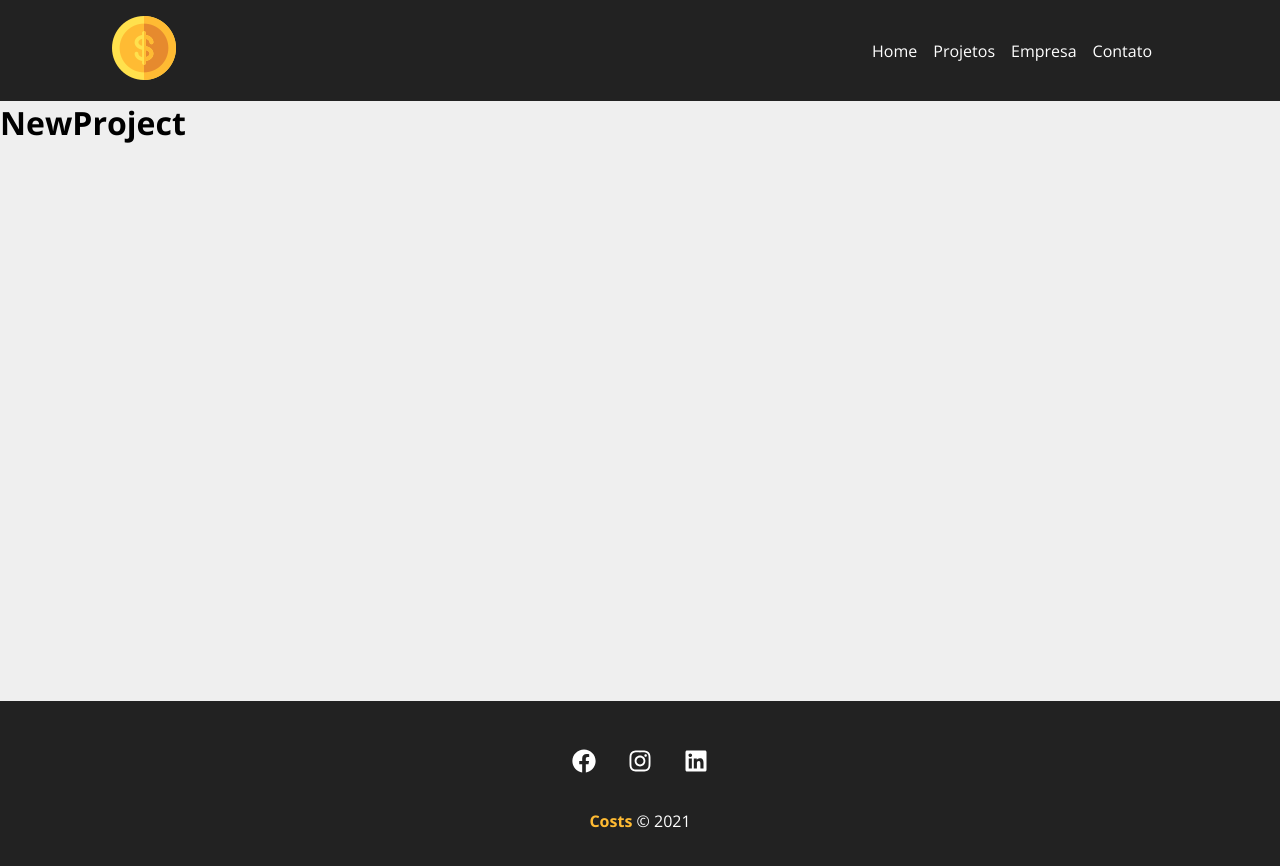
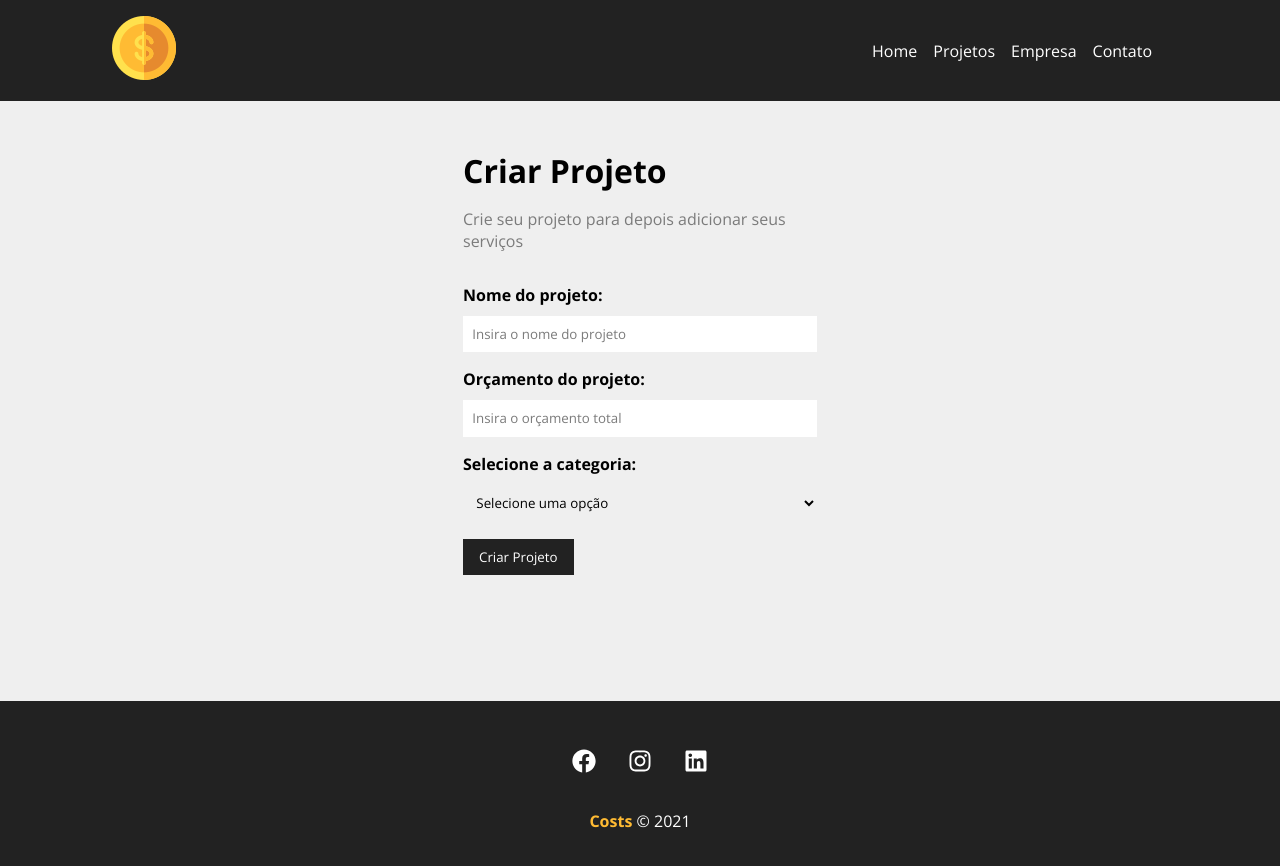
Before and after one commit to Gabriel-Vict0r/Costs-app, a React (Create React App) app: page /newproject in a window 1280 px wide. Shown: the top 866 px of the page. Built offline with nearby package versions, Linux system fonts and the light colour scheme; the HTML template or start-up script is replaced by a standard one.

Commit message:
page from form finished

```diff
--- a/src/App.js
+++ b/src/App.js
@@ -1,8 +1,8 @@
-import { BrowserRouter as Router, Routes, Route, Link } from "react-router-dom";
+import { BrowserRouter as Router, Routes, Route } from "react-router-dom";
 import Company from "./components/pages/Company";
 import Contact from "./components/pages/Contact";
 import Home from "./components/pages/Home/Home";
-import NewProject from "./components/pages/NewProject";
+import NewProject from "./components/pages/NewProject/NewProject";
 import Container from "./components/Layout/Container";
 import NavBar from './components/Layout/NavBar/NavBar'
 import Footer from './components/Layout/Footer/Footer'
--- /dev/null
+++ b/src/components/Form/Input.js
@@ -0,0 +1,17 @@
+import styles from "./Input.module.css";
+const Input = ({ type, text, name, placeholder, handleOnChange, value }) => {
+  return (
+    <div className={styles.form_control}>
+      <label htmlFor={name}>{text}:</label>
+      <input
+        type={type}
+        name={name}
+        id={name}
+        placeholder={placeholder}
+        onChange={handleOnChange}
+        value={value}
+      />
+    </div>
+  );
+};
+export default Input;
--- /dev/null
+++ b/src/components/Form/Input.module.css
@@ -0,0 +1,17 @@
+.form_control {
+  display: flex;
+  flex-direction: column;
+  margin-bottom: 1em;
+}
+.form_control label {
+  margin-bottom: 0.6em;
+  font-weight: bold;
+}
+.form_control input {
+    padding: .7em;
+    border-radius: 0;
+    border: none;
+}
+.form_control input::placeholder {
+    color: #7b7b7b;
+}
--- /dev/null
+++ b/src/components/Form/Select.js
@@ -0,0 +1,14 @@
+import styles from "./Select.module.css";
+const Select = ({ text, name, option, handleOnChange, value }) => {
+  return (
+    <div className={styles.form_control}>
+      <label htmlFor={name}>{text}:</label>
+      <select name={name} id={name}>
+        <option>
+          Selecione uma opção
+        </option>
+      </select>
+    </div>
+  );
+};
+export default Select;
--- /dev/null
+++ b/src/components/Form/Select.module.css
@@ -0,0 +1,14 @@
+.form_control {
+  display: flex;
+  flex-direction: column;
+  margin-bottom: 1em;
+}
+.form_control label {
+  margin-bottom: 0.6em;
+  font-weight: bold;
+}
+.form_control select {
+  padding: 0.7em;
+  border-radius: 0;
+  border: none;
+}
--- /dev/null
+++ b/src/components/Form/SubmitButton.js
@@ -0,0 +1,9 @@
+import styles from "./SubmitButton.module.css";
+const SubmitButton = ({ text }) => {
+  return (
+    <div>
+      <button className={styles.btn}>{text}</button>
+    </div>
+  );
+};
+export default SubmitButton;
--- /dev/null
+++ b/src/components/Form/SubmitButton.module.css
@@ -0,0 +1,13 @@
+.btn {
+  background-color: #222;
+  color: #fff;
+  padding: 0.7em 1.2em;
+  text-decoration: none;
+  transition: 0.5s;
+  cursor: pointer;
+  border: none;
+}
+
+.btn:hover {
+  color: #ffbb33;
+}
--- a/src/components/pages/NewProject.js
+++ /dev/null
@@ -1,8 +0,0 @@
-import React from 'react'
-
-const NewProject = () => {
-  return (
-    <h1>NewProject</h1>
-  )
-}
-export default NewProject;
--- /dev/null
+++ b/src/components/pages/NewProject/NewProject.js
@@ -0,0 +1,14 @@
+import React from "react";
+import ProjectForm from "../../project/Form/ProjectForm";
+import styles from "./NewProject.module.css";
+
+const NewProject = () => {
+  return (
+    <div className={styles.newproject_container}>
+      <h1>Criar Projeto</h1>
+      <p>Crie seu projeto para depois adicionar seus serviços</p>
+      <ProjectForm btnText="Criar Projeto"/>
+    </div>
+  );
+};
+export default NewProject;
--- /dev/null
+++ b/src/components/pages/NewProject/NewProject.module.css
@@ -0,0 +1,11 @@
+.newproject_container {
+    width: 450px;
+    margin: 0 auto;
+    padding: 3em;
+}
+.newproject_container h1 {
+    margin-bottom: 0.5em;
+}
+.newproject_container p {
+    color: #7b7b7b;
+}
--- /dev/null
+++ b/src/components/project/Form/ProjectForm.js
@@ -0,0 +1,16 @@
+import Input from '../../Form/Input';
+import Select from '../../Form/Select';
+import SubmitButton from '../../Form/SubmitButton';
+import styles from './ProjectForm.module.css';
+
+const ProjectForm = ({btnText}) => {
+  return (
+    <form className={styles.form}>
+        <Input type='text' text='Nome do projeto' placeholder='Insira o nome do projeto'/>
+        <Input type='number' text='Orçamento do projeto' name='budget' placeholder='Insira o orçamento total'/>
+      <Select name='category_id' text='Selecione a categoria'/>
+        <SubmitButton text={btnText}/>
+    </form>
+  );
+};
+export default ProjectForm;
--- /dev/null
+++ b/src/components/project/Form/ProjectForm.module.css
@@ -0,0 +1,4 @@
+.form {
+width: 100%;
+margin: 2em 0;
+}
```
